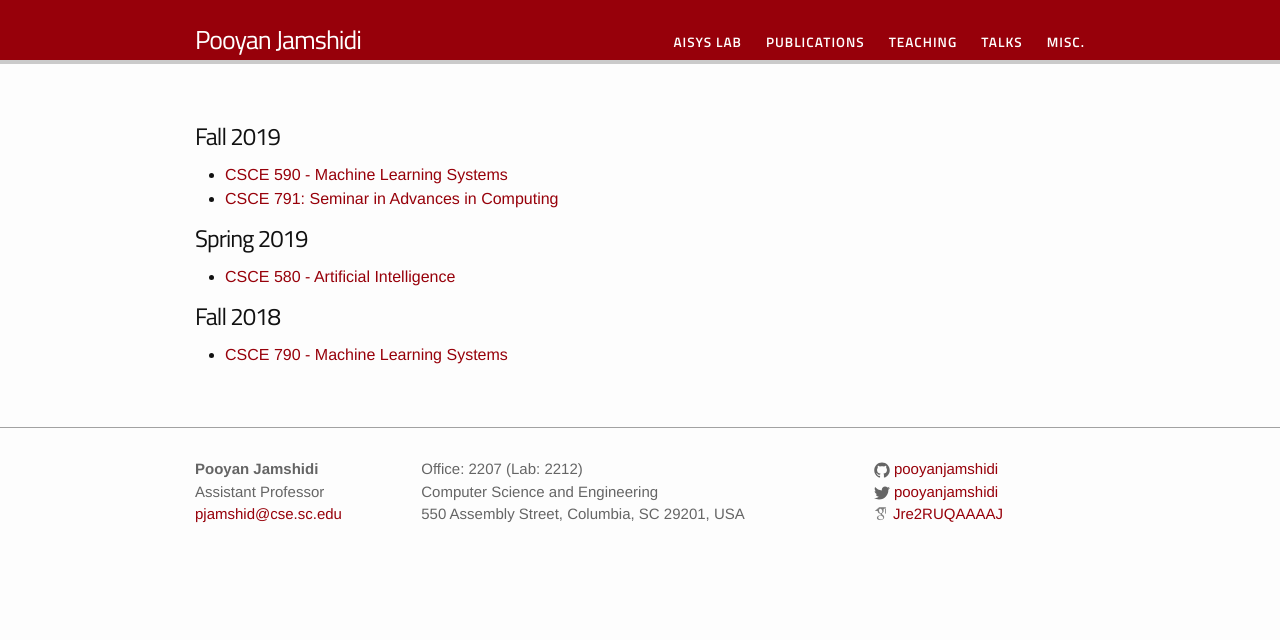
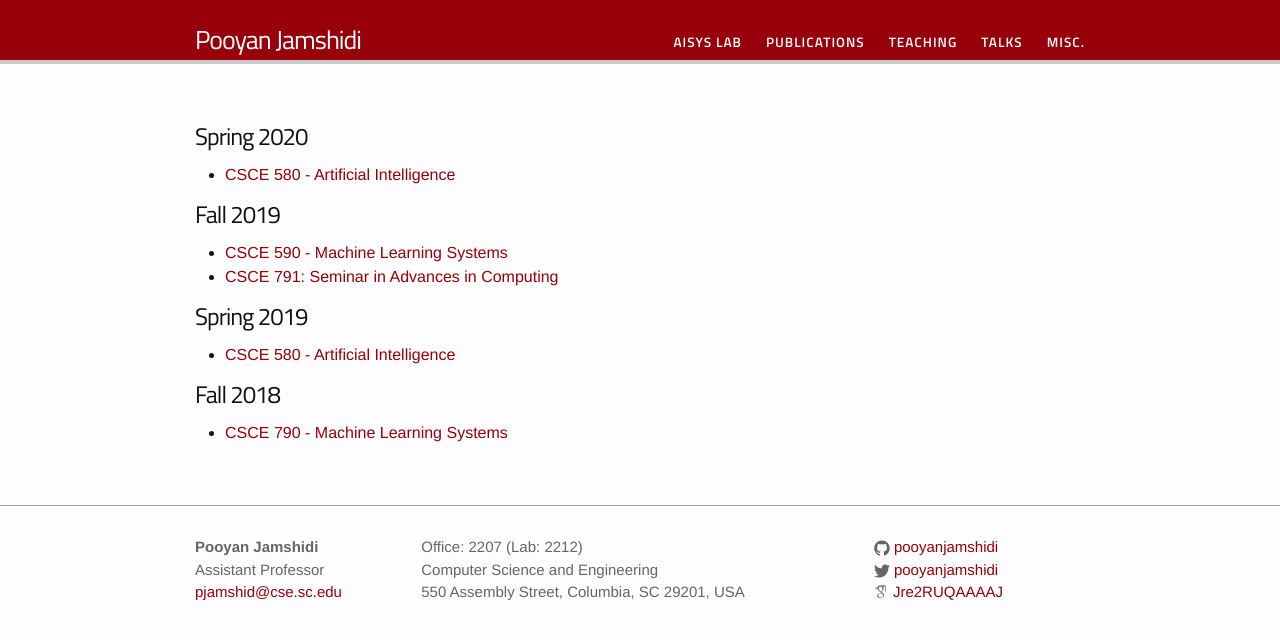
Before and after one commit to pooyanjamshidi/pooyanjamshidi.github.io, a Jekyll site: the page built from pages/teaching.md, in a window 1280 px wide. Shown: the top 640 px of the page. Built offline with Jekyll 4.4.1, drawn with Linux system fonts in a browser that asks for light colours; some web fonts are replaced; our own code applies the rules of GitHub Pages for plain Markdown files.

Commit message:
update teaching

```diff
--- a/pages/teaching.md
+++ b/pages/teaching.md
@@ -3,6 +3,10 @@ layout: page
 permalink: /teaching/
 group: teaching
 ---
+
+# Spring 2020
+
+* [CSCE 580 - Artificial Intelligence](/csce580/)
 
 # Fall 2019
 
```
